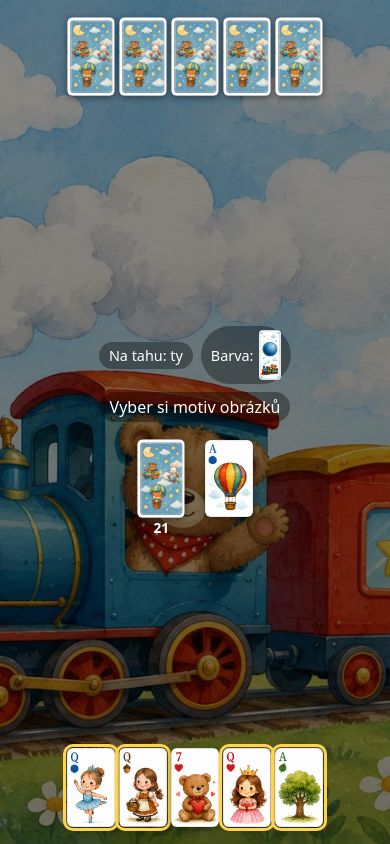
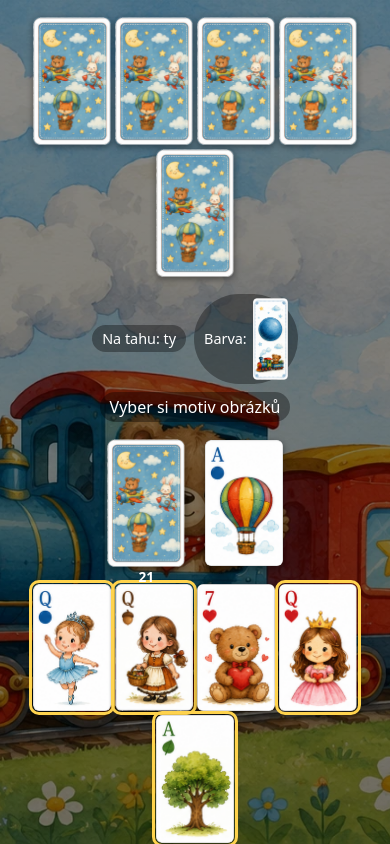
Before and after one commit to czsoftcode/prsi, a website built with Vite: page index.html in a window 390 px wide. Built offline with nearby package versions, Linux system fonts and the light colour scheme.

Commit message:
Phase 15: Větší karty na mobilu

```diff
--- a/package.json
+++ b/package.json
@@ -1,7 +1,7 @@
 {
   "name": "prsi",
   "private": true,
-  "version": "1.1.0",
+  "version": "1.1.1",
   "license": "MIT",
   "type": "module",
   "scripts": {
--- a/src/ui/style.css
+++ b/src/ui/style.css
@@ -2,6 +2,17 @@
   --card-w: clamp(48px, 11vw, 96px);
   --felt: #15663a;
   --felt-dark: #0e4a2b;
+}
+
+/* Mobil/tablet: karty jsou na malých displejích nečitelně malé (spodní mez 48px).
+   Velikost počítáme z min(šířka, výška) — na nízkém displeji (iPhone SE 667px)
+   rozhoduje vh, takže se tři řady karet vejdou na výšku; na úzkém displeji vw.
+   Všechny navázané rozměry (.card, .pile, prázdný balíček, ikona barvy přes calc)
+   dědí přes proměnnou automaticky. */
+@media (max-width: 900px) {
+  :root {
+    --card-w: clamp(56px, min(20vw, 13vh), 120px);
+  }
 }
 
 * {
```
Also changed, not shown: .mini/memory/phase-015.md (added), .mini/phases/phase-015.json (added), .mini/run/phase-015.md (added), .mini/state.json, CHANGELOG.md.
